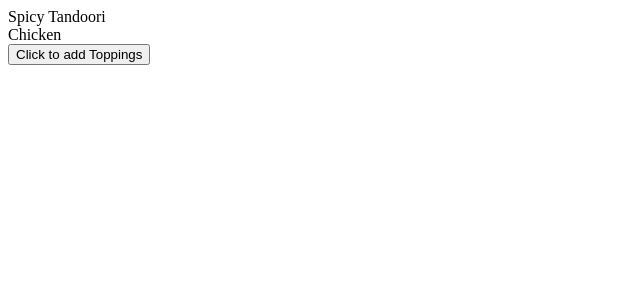
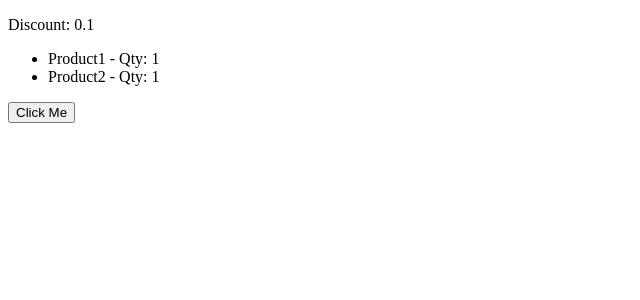
Before and after one commit to SushyamNagallapati/react-app, a React (Vite) app: page / in a window 1280 px wide. Shown: the top 300 px of the page, without its empty margins (0-640 px from the left). Built offline with nearby package versions, Linux system fonts and the light colour scheme.

Commit message:
Updating State, Exercise 3: Updating the array of objects

```diff
--- a/src/App.tsx
+++ b/src/App.tsx
@@ -1,29 +1,40 @@
 // Updating State
 
-// Exercise 2: Updating the array
+// Exercise 3: Updating the array of objects
+// Eg. Adding quantities
 
 import { useState } from "react";
 
 function App() {
-  const [pizza, setPizza] = useState({
-    name: "Spicy Tandoori",
-    toppings: ["Chicken"],
+  const [cart, setCart] = useState({
+    discount: 0.1,
+    items: [
+      { id: 1, title: "Product1", quantity: 1 },
+      { id: 2, title: "Product2", quantity: 1 },
+    ],
   });
 
   const handleClick = () => {
-    setPizza({ ...pizza, toppings: [...pizza.toppings, "Cheese"] }); // Solution
+    setCart({
+      ...cart,
+      items: cart.items.map((item) =>
+        item.id === 1 ? { ...item, quantity: item.quantity + 1 } : item
+      ), // Solution
+    });
   };
 
   return (
-    <>
-      <div>
-        <div>{pizza.name}</div>
-        {pizza.toppings}
-        <div>
-          <button onClick={handleClick}>Click to add Toppings</button>
-        </div>
-      </div>
-    </>
+    <div>
+      <p>Discount: {cart.discount}</p>
+      <ul>
+        {cart.items.map((item) => (
+          <li key={item.id}>
+            {item.title} - Qty: {item.quantity}
+          </li>
+        ))}
+      </ul>
+      <button onClick={handleClick}>Click Me</button>
+    </div>
   );
 }
 
```
